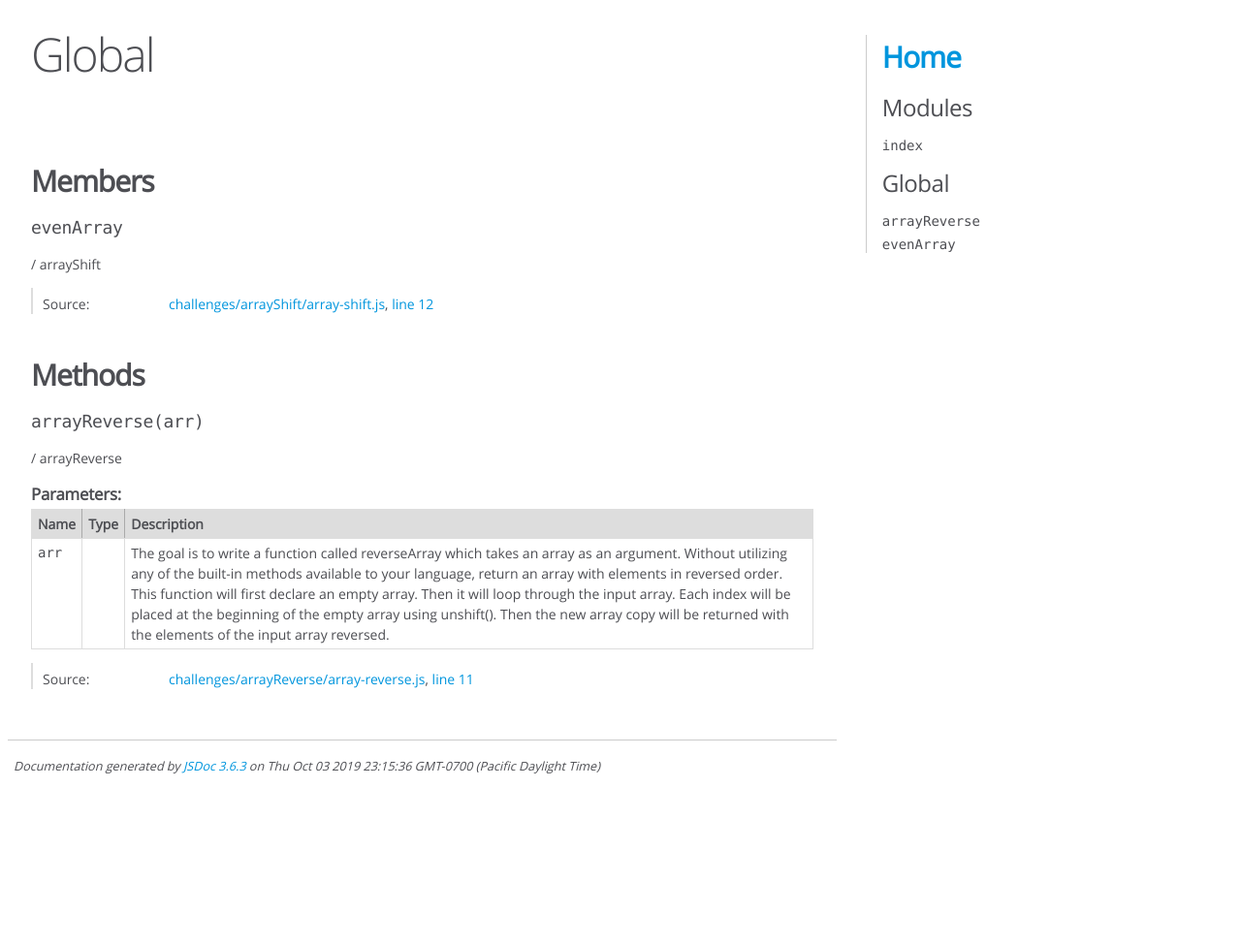
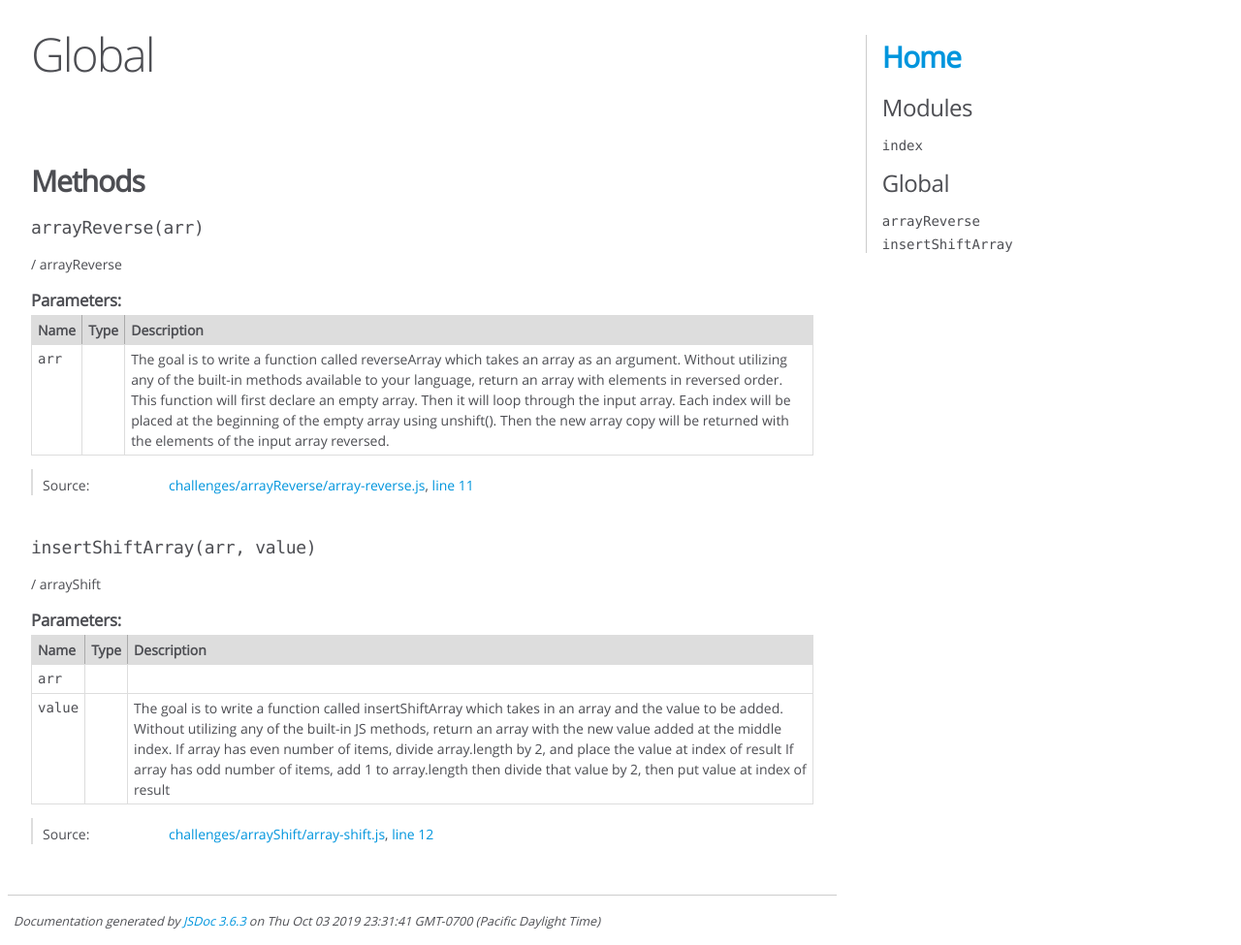
Before and after one commit to james-401-advanced-javascript/data-structures-and-algorithms, a website: page docs/global.html in a window 1280 px wide. Shown: the whole page at 97% size. Before the commit the page ends 815 px from the top, so only its background shows below. Drawn offline with Linux system fonts and the light colour scheme.

Commit message:
Updated Docs

```diff
--- a/docs/global.html
+++ b/docs/global.html
@@ -86,72 +86,6 @@
 
 
 
-
-
-
-
-
-
-
-
-        <h3 class="subsection-title">Members</h3>
-
-
-
-<h4 class="name" id="evenArray"><span class="type-signature"></span>evenArray<span class="type-signature"></span></h4>
-
-
-
-
-<div class="description">
-    / arrayShift
-</div>
-
-
-
-
-
-
-
-<dl class="details">
-
-
-
-
-
-
-
-
-
-
-
-
-
-
-
-
-
-
-
-
-
-
-
-
-
-
-    <dt class="tag-source">Source:</dt>
-    <dd class="tag-source"><ul class="dummy"><li>
-        <a href="challenges_arrayShift_array-shift.js.html">challenges/arrayShift/array-shift.js</a>, <a href="challenges_arrayShift_array-shift.js.html#line12">line 12</a>
-    </li></ul></dd>
-
-
-
-
-
-
-
-</dl>
 
 
 
@@ -305,6 +239,158 @@ Then the new array copy will be returned with the elements of the input array re
 
 
 
+    <h4 class="name" id="insertShiftArray"><span class="type-signature"></span>insertShiftArray<span class="signature">(arr, value)</span><span class="type-signature"></span></h4>
+
+
+
+
+
+
+<div class="description">
+    / arrayShift
+</div>
+
+
+
+
+
+
+
+
+
+    <h5>Parameters:</h5>
+
+
+<table class="params">
+    <thead>
+    <tr>
+
+        <th>Name</th>
+
+
+        <th>Type</th>
+
+
+
+
+
+        <th class="last">Description</th>
+    </tr>
+    </thead>
+
+    <tbody>
+
+
+        <tr>
+
+                <td class="name"><code>arr</code></td>
+
+
+            <td class="type">
+
+            </td>
+
+
+
+
+
+            <td class="description last"></td>
+        </tr>
+
+
+
+        <tr>
+
+                <td class="name"><code>value</code></td>
+
+
+            <td class="type">
+
+            </td>
+
+
+
+
+
+            <td class="description last">The goal is to write a function called insertShiftArray which takes in an array and the value to be added. Without utilizing any of the built-in JS methods, return an array with the new value added at the middle index.
+If array has even number of items, divide array.length by 2, and place the value at index of result
+If array has odd number of items, add 1 to array.length then divide that value by 2, then put value at index of result</td>
+        </tr>
+
+
+    </tbody>
+</table>
+
+
+
+
+
+
+<dl class="details">
+
+
+
+
+
+
+
+
+
+
+
+
+
+
+
+
+
+
+
+
+
+
+
+
+
+
+    <dt class="tag-source">Source:</dt>
+    <dd class="tag-source"><ul class="dummy"><li>
+        <a href="challenges_arrayShift_array-shift.js.html">challenges/arrayShift/array-shift.js</a>, <a href="challenges_arrayShift_array-shift.js.html#line12">line 12</a>
+    </li></ul></dd>
+
+
+
+
+
+
+
+</dl>
+
+
+
+
+
+
+
+
+
+
+
+
+
+
+
+
+
+
+
+
+
+
+
+
+
+
 </article>
 
 </section>
@@ -315,13 +401,13 @@ Then the new array copy will be returned with the elements of the input array re
 </div>
 
 <nav>
-    <h2><a href="index.html">Home</a></h2><h3>Modules</h3><ul><li><a href="module-index.html">index</a></li></ul><h3>Global</h3><ul><li><a href="global.html#arrayReverse">arrayReverse</a></li><li><a href="global.html#evenArray">evenArray</a></li></ul>
+    <h2><a href="index.html">Home</a></h2><h3>Modules</h3><ul><li><a href="module-index.html">index</a></li></ul><h3>Global</h3><ul><li><a href="global.html#arrayReverse">arrayReverse</a></li><li><a href="global.html#insertShiftArray">insertShiftArray</a></li></ul>
 </nav>
 
 <br class="clear">
 
 <footer>
-    Documentation generated by <a href="https://github.com/jsdoc/jsdoc">JSDoc 3.6.3</a> on Thu Oct 03 2019 23:15:36 GMT-0700 (Pacific Daylight Time)
+    Documentation generated by <a href="https://github.com/jsdoc/jsdoc">JSDoc 3.6.3</a> on Thu Oct 03 2019 23:31:41 GMT-0700 (Pacific Daylight Time)
 </footer>
 
 <script> prettyPrint(); </script>
```
Also changed, not shown: docs/challenges_arrayReverse_array-reverse.js.html (+2 -2 lines), docs/challenges_arrayShift_array-shift.js.html (+2 -10 lines), docs/index.html (+2 -2 lines), docs/index.js.html (+2 -2 lines), docs/module-index.html (+2 -2 lines).
